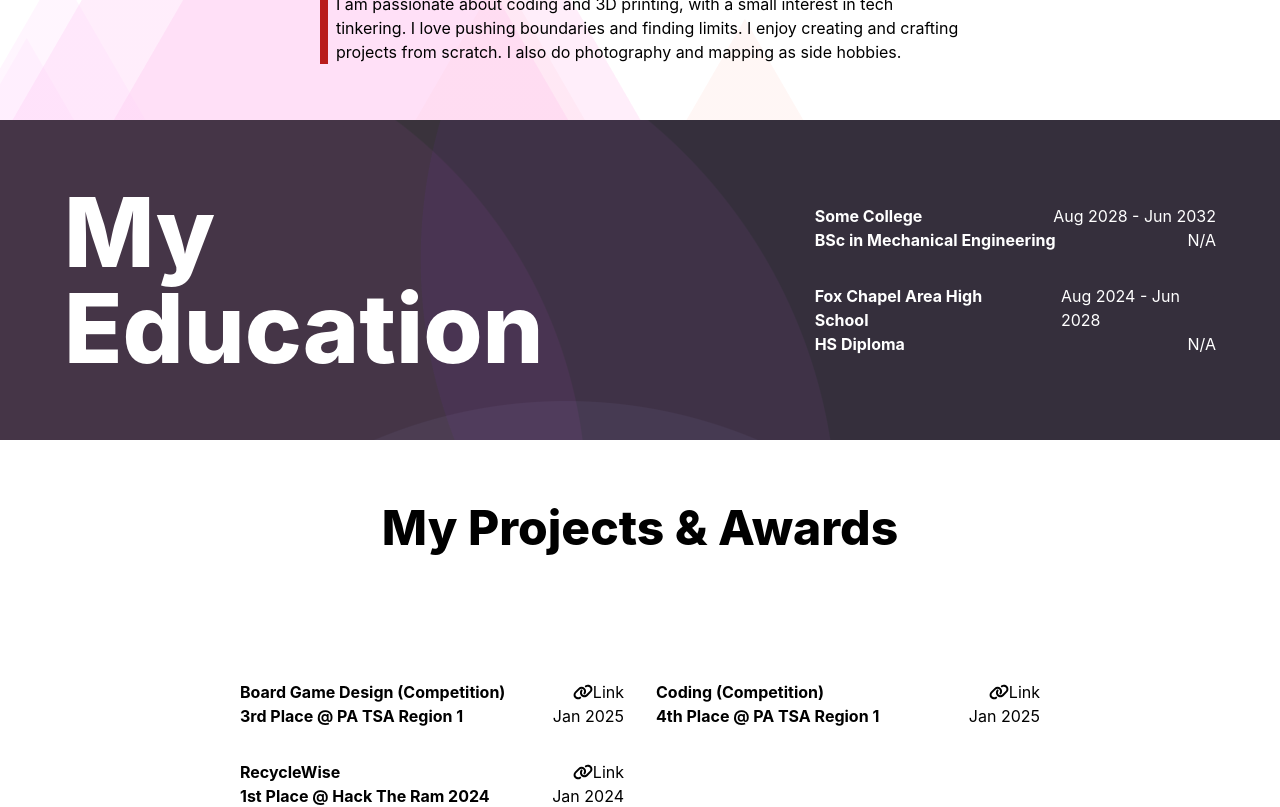
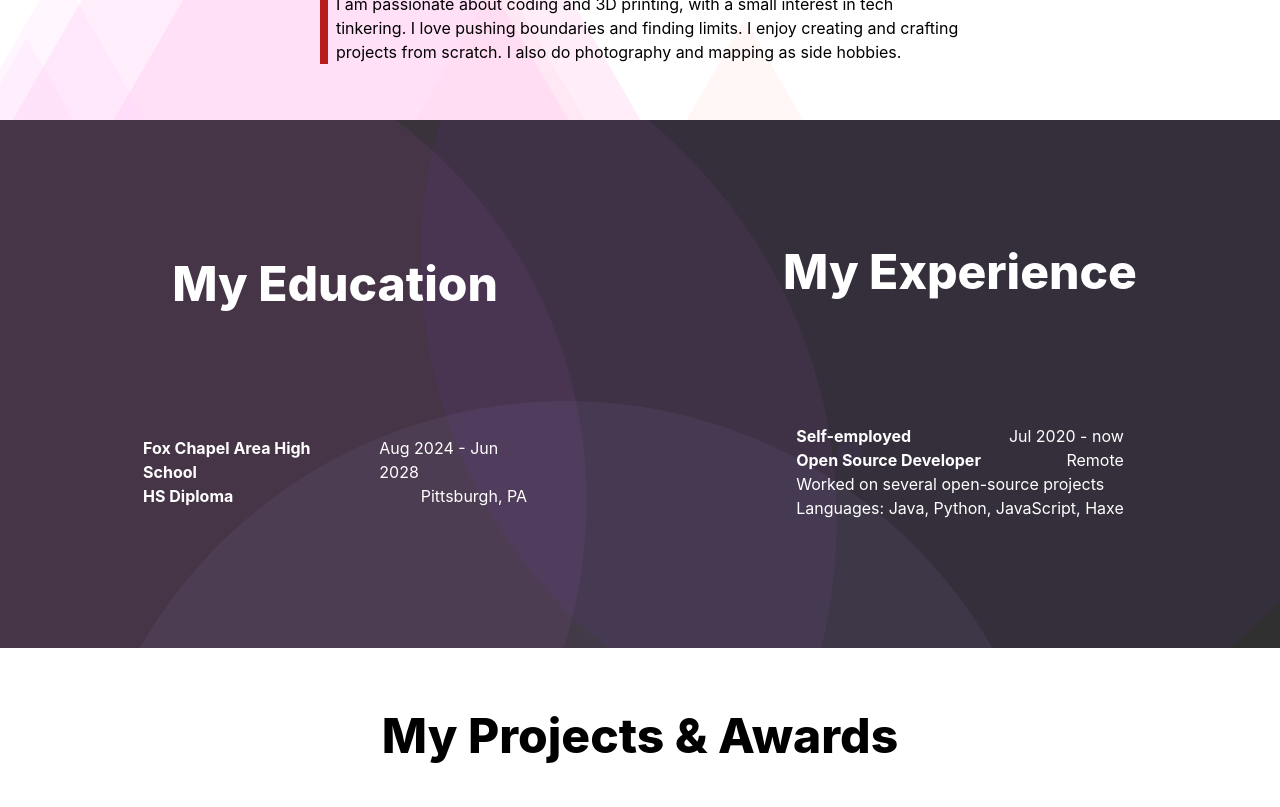
Before and after one commit to sidgames5/portfolio, a React (Create React App) app: page / in a window 1280 px wide. Shown: the part 700-1507 px from the top of the page. Built offline with nearby package versions, Linux system fonts and the light colour scheme.

Commit message:
more stuff

```diff
--- a/src/Section2.jsx
+++ b/src/Section2.jsx
@@ -1,4 +1,4 @@
-function EducationCard({ institution, date, title, gpa, children }) {
+function EducationCard({ institution, date, title, location, children }) {
     return (
         <div className="flex flex-col">
             <div className="flex flex-row gap-8 justify-between">
@@ -7,7 +7,7 @@ function EducationCard({ institution, date, title, gpa, children }) {
             </div>
             <div className="flex flex-row gap-8 justify-between">
                 <span className="font-bold">{title}</span>
-                <span>{gpa}</span>
+                <span>{location}</span>
             </div>
             {children}
         </div>
@@ -17,24 +17,38 @@ export default function Section2() {
     return (
         <div
             id="section-2"
-            className="flex flex-row items-center justify-center align-middle p-16 gap-32"
+            className="flex flex-row items-center justify-center align-top p-16 gap-32"
         >
+            <div className="flex flex-col items-center justify-center align-middle p-16 gap-32">
                 <div>
-                <h1 className="text-8xl font-extrabold">My Education</h1>
+                    <h1 className="text-5xl font-extrabold">My Education</h1>
                 </div>
-            <div className="flex flex-col gap-8">
-                <EducationCard
-                    institution="Some College"
-                    date="Aug 2028 - Jun 2032"
-                    title="BSc in Mechanical Engineering"
-                    gpa="N/A"
-                ></EducationCard>
+                <div className="flex flex-col gap-8 *:max-w-[30vw]">
                     <EducationCard
                         institution="Fox Chapel Area High School"
                         date="Aug 2024 - Jun 2028"
                         title="HS Diploma"
-                    gpa="N/A"
+                        location="Pittsburgh, PA"
                     ></EducationCard>
+                </div>
+            </div>
+            <div className="flex flex-col items-center justify-center align-middle p-16 gap-32">
+                <div>
+                    <h1 className="text-5xl font-extrabold">My Experience</h1>
+                </div>
+                <div className="flex flex-col gap-8 *:max-w-[30vw]">
+                    <EducationCard
+                        institution="Self-employed"
+                        date="Jul 2020 - now"
+                        title="Open Source Developer"
+                        location="Remote"
+                    >
+                        <ul>
+                            <li>Worked on several open-source projects</li>
+                            <li>Languages: Java, Python, JavaScript, Haxe</li>
+                        </ul>
+                    </EducationCard>
+                </div>
             </div>
         </div>
     );
--- a/src/Section3.jsx
+++ b/src/Section3.jsx
@@ -1,21 +1,46 @@
-import { faLink } from "@fortawesome/free-solid-svg-icons";
+import { faCode, faFile, faLink } from "@fortawesome/free-solid-svg-icons";
 import { FontAwesomeIcon } from "@fortawesome/react-fontawesome";
 
-function ProjectCard({ name, award, link, date, children }) {
+function ProjectCard({
+    name,
+    award,
+    link,
+    paper,
+    source,
+    date,
+    location,
+    children,
+}) {
     return (
         <div className="flex flex-col">
             <div className="flex flex-row gap-8 justify-between">
                 <span className="font-bold">{name}</span>
-                <span>
-                    <a href={link}>
-                        <FontAwesomeIcon icon={faLink} />
-                        Link
-                    </a>
+                <span className="flex flex-row gap-2">
+                    {link != null && (
+                        <a href={link}>
+                            <FontAwesomeIcon icon={faLink} />
+                            Link
+                        </a>
+                    )}
+                    {source != null && (
+                        <a href={source}>
+                            <FontAwesomeIcon icon={faCode} />
+                            Source
+                        </a>
+                    )}
+                    {paper != null && (
+                        <a href={paper}>
+                            <FontAwesomeIcon icon={faFile} />
+                            Paper
+                        </a>
+                    )}
                 </span>
             </div>
             <div className="flex flex-row gap-8 justify-between">
                 <span className="font-bold">{award}</span>
-                <span>{date}</span>
+                <span>
+                    {date}, {location}
+                </span>
             </div>
             {children}
         </div>
@@ -33,20 +58,30 @@ export default function Section3() {
                 <ProjectCard
                     name="Board Game Design (Competition)"
                     date="Jan 2025"
-                    link=""
                     award="3rd Place @ PA TSA Region 1"
+                    location="Beaver Falls, PA"
                 ></ProjectCard>
                 <ProjectCard
                     name="Coding (Competition)"
                     date="Jan 2025"
-                    link=""
                     award="4th Place @ PA TSA Region 1"
+                    location="Beaver Falls, PA"
                 ></ProjectCard>
+                <ProjectCard
+                    name="The Gaming Hub"
+                    date="Feb 2024"
+                    award="3rd Place @ HackNA 2024"
+                    location="Wexford, PA"
+                >
+                    This website provides information on recycling and has a map
+                    displaying near-by recycling facilities.
+                </ProjectCard>
                 <ProjectCard
                     name="RecycleWise"
                     date="Jan 2024"
                     link="https://www.fcasd.edu/post-details/~board/fox-chapel-area-school-district/post/dms-students-tops-in-stem-competition"
                     award="1st Place @ Hack The Ram 2024"
+                    location="Gibsonia, PA"
                 >
                     This website provides information on recycling and has a map
                     displaying near-by recycling facilities.
```
Lines whose indentation alone changed are shown as unchanged.
